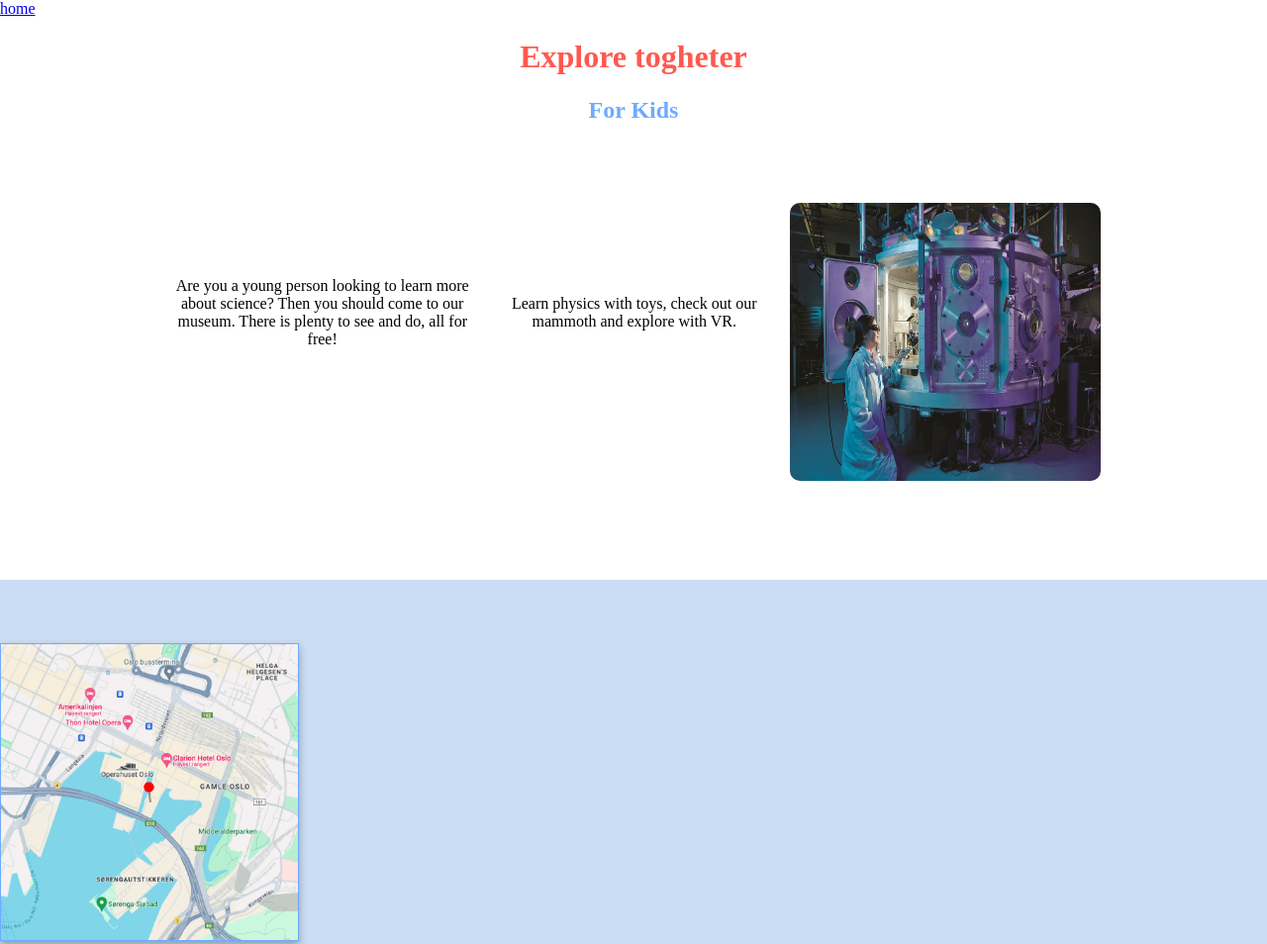
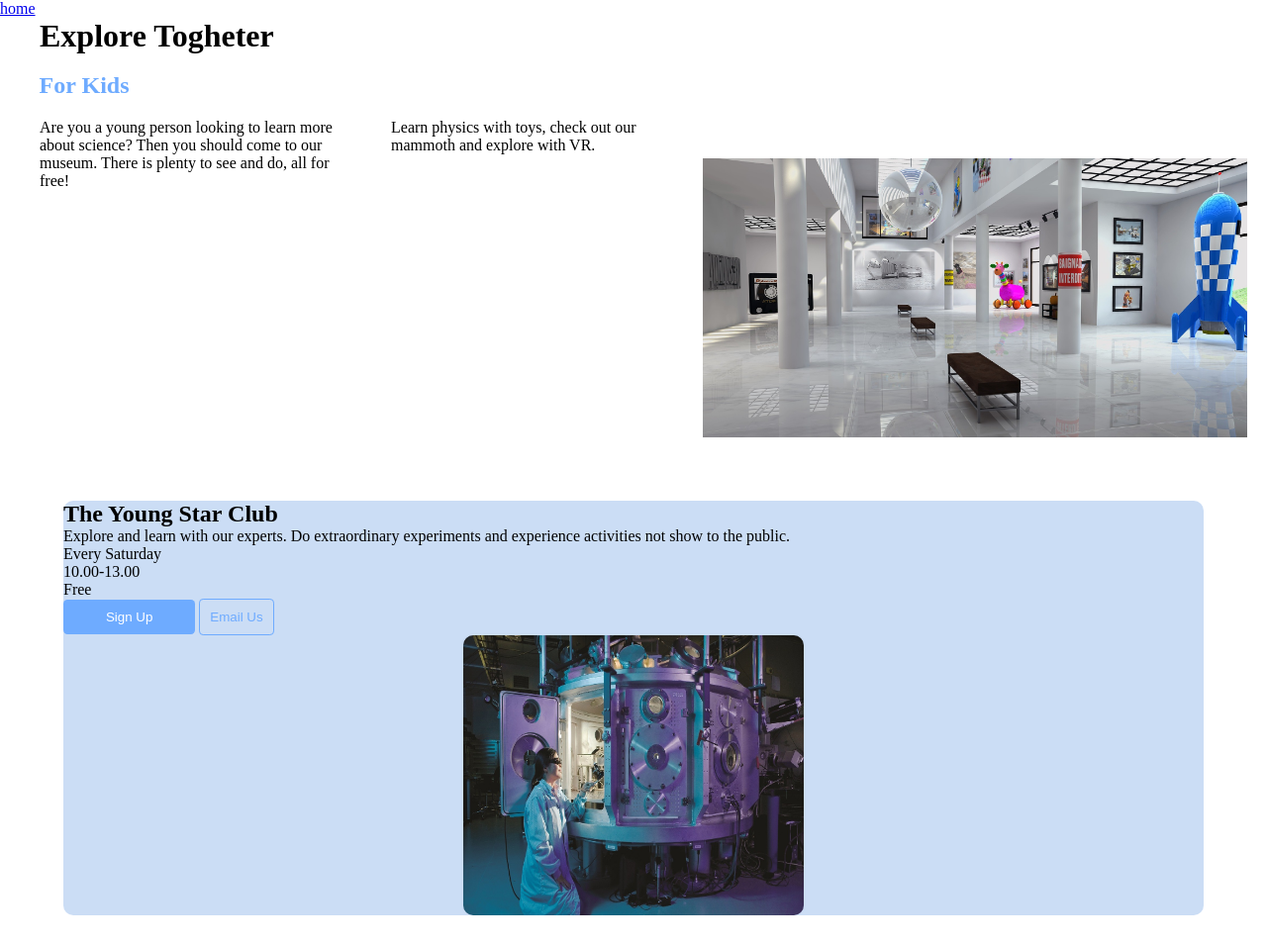
Before and after one commit to VRHT/Semester-Project-1, a plain HTML site: page Test/test.html in a window 1280 px wide. Shown: the top 954 px of the page at 99% size. Drawn offline with Linux system fonts and the light colour scheme.

Commit message:
Homepage

```diff
--- a/Style/style.css
+++ b/Style/style.css
@@ -1,5 +1,7 @@
-body {
+*{
     margin: 0;
+    padding: 0;
+    outline: 0;
 }
 
 nav {
@@ -40,35 +42,69 @@ nav a, .fa-bars {
 
 /* Explore, for kids */
 
-.explore-home {
-    text-align: center;
-}
-
 .explore-home h1 {
-    color: #FF594F;
+    margin-left: 1.25em;
 }
 
 .explore-home h2 {
     color: #6EABFF;
+    margin-top: 0.75em;
+    margin-left: 1.65em;
 }
 
 .forkids-info {
     display: flex;
     flex-wrap: wrap;
-    justify-content: center;
-    align-items: center;
 }
 
 .forkids-info p {
-    text-align: center;
     max-width: 19.6875em;
+    margin-top: 1.25em;
+    margin-left: 2.5em;
 }
 
 .forkids-img {
     margin-top: 3.75em;
     height: 17.6em;
-    max-width: 19.6em;
+    max-width: 100%;
+}
+
+/* star club */
+
+.star-club {
+    margin: auto;
+    margin-top: 4em;
+    max-width: 90%;
+    background-color: #CBDDF5;
     border-radius: 0.625em;
+}
+
+.star-club h2 {
+}
+
+.sign-up {
+    color: white;
+    background-color: #6EABFF;
+    border: #6EABFF;
+    border-radius: 0.3125em;
+    padding: 10px;
+    width: 10em;
+}
+
+.email-us {
+    color: #6EABFF;
+    background-color: rgba(0, 0, 0, 0.0);
+    padding: 10px;
+    border: 1px solid #6EABFF;
+    border-radius: 0.3125em;
+}
+
+.star-club img {
+    margin: auto;
+    display: flex;
+    width: 344px;
+    height: 283px;
+    border-radius: 10px;
 }
 
 /* footer */
--- a/Test/test.html
+++ b/Test/test.html
@@ -10,13 +10,27 @@
     <main>
         <a href="/index.html">home</a>
         <div class="explore-home">
-        <h1>Explore togheter</h1>
+        <h1>Explore Togheter</h1>
         <h2>For Kids</h2>
         </div>
         <div class="forkids-info">
             <p>Are you a young person looking to learn more about science? Then you should come to our museum. There is plenty to see and do, all for free!</p>
             <p>Learn physics with toys, check out our mammoth and explore with VR.</p>
-            <img src="/Images/for kids - home.jpg" alt="picture of lab" class="forkids-img">
+            <img src="/Images/Background - desktop.jpg" alt="gallery" class="forkids-img">
+        </div>
+        <div class="star-club">
+            <h2>The Young Star Club</h2>
+            <p>Explore and learn with our experts.
+                Do extraordinary experiments and
+                experience activities not show to the public.</p>
+            <p>Every Saturday</p>
+            <p>10.00-13.00</p>
+            <p>Free</p>
+            <article class="starclub-buttons">
+                <a href=""><button class="sign-up">Sign Up</button></a>
+                <a href=""><button class="email-us">Email Us</button></a>
+            </article>
+            <img src="/Images/for kids - home.jpg" alt="lab">
         </div>
         <footer>
             <div>
```
